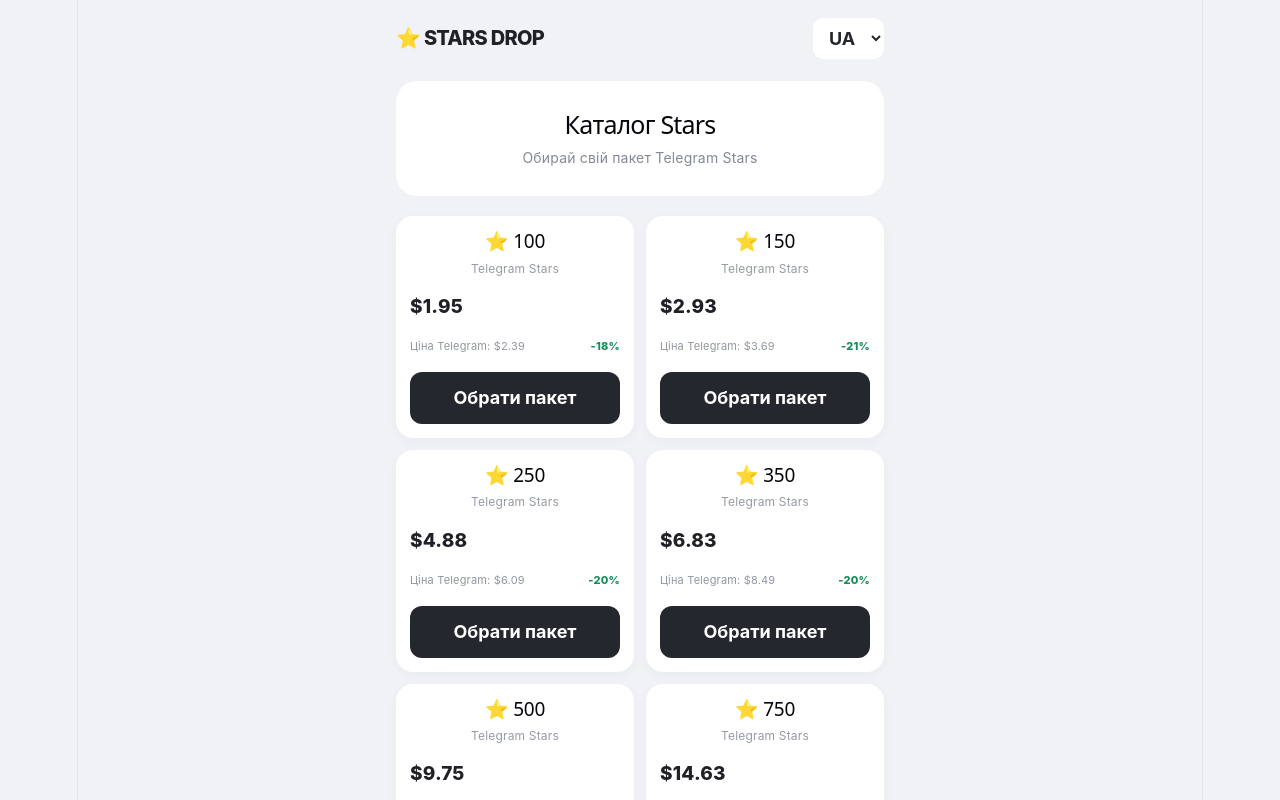
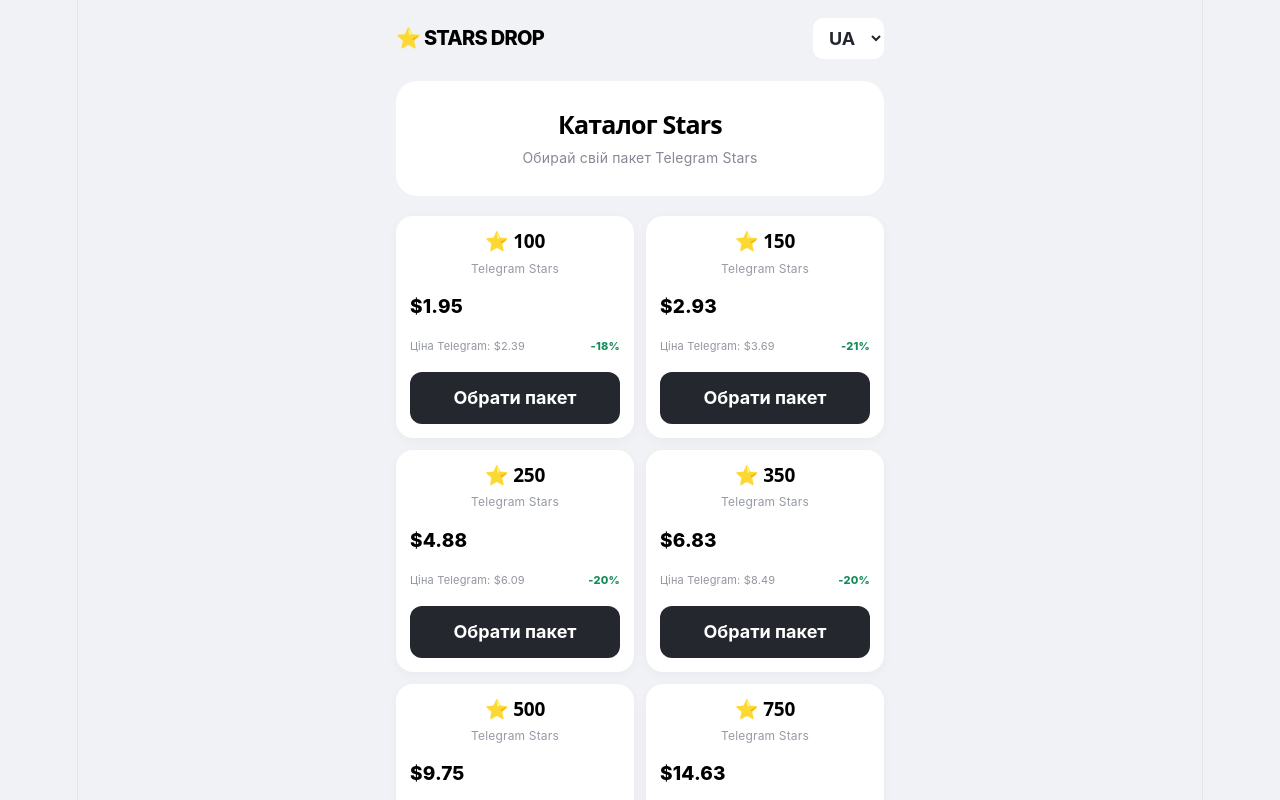
Before and after one commit to Cotif155/star-drop-miniapp, a React (Vite) app in the folder frontend/: page / in a window 1280 px wide. Shown: the top 800 px of the page. Built offline with nearby package versions, Linux system fonts and the light colour scheme.

Commit message:
Improve text contrast

```diff
--- a/frontend/src/App.css
+++ b/frontend/src/App.css
@@ -4,7 +4,7 @@
 body {
   margin: 0;
   background: #f1f2f5;
-  color: #202127;
+  color: #111111;
   font-family: -apple-system, BlinkMacSystemFont, "Segoe UI", sans-serif;
 }
 button, select {
@@ -27,6 +27,7 @@ button, select {
   font-size: 20px;
   font-weight: 850;
   letter-spacing: -0.7px;
+  color: #000000;
 }
 .topbar select {
   border: 0;
@@ -47,6 +48,8 @@ button, select {
   font-size: 25px;
   margin: 5px 0 8px;
   letter-spacing: -0.8px;
+  color: #000000;
+  font-weight: 850;
 }
 .hero p {
   color: #858995;
@@ -73,6 +76,8 @@ button, select {
 .package-top h2 {
   font-size: 19px;
   margin: 0 0 3px;
+  color: #000000;
+  font-weight: 850;
 }
 .package-top p {
   color: #969aa4;
@@ -88,6 +93,7 @@ button, select {
 .price-block strong {
   font-size: 19px;
   font-weight: 800;
+  color: #000000;
 }
 .price-block span {
   color: #656b77;
@@ -99,263 +105,137 @@ button, select {
   justify-content: space-between;
   gap: 5px;
   align-items: center;
-
   margin: 13px 0;
-
   font-size: 11px;
-
   color: #9296a0;
-
 }
-
 .saving {
-
   color: #168b59 !important;
-
   font-weight: 800;
-
 }
-
 .primary-button {
-
   width: 100%;
-
   border: none;
-
   border-radius: 12px;
-
   padding: 13px 10px;
-
   background: #24272d;
-
   color: white;
-
   font-weight: 750;
-
   cursor: pointer;
-
   transition: 0.15s;
-
 }
-
 .primary-button:active {
-
   transform: scale(0.98);
-
   background: #41454e;
-
 }
-
 .large {
-
   margin-top: 18px;
-
   padding: 16px;
-
   font-size: 15px;
-
 }
-
 .content-screen {
-
   background: white;
-
   border-radius: 21px;
-
   padding: 20px;
-
   box-shadow: 0 3px 14px rgba(20, 25, 35, 0.035);
-
 }
-
 .content-screen h1 {
-
   font-size: 24px;
-
   margin: 12px 0;
-
+  color: #000000;
+  font-weight: 850;
 }
-
 .back-button {
-
   border: none;
-
   background: #f0f1f4;
-
   color: #343740;
-
   padding: 10px 14px;
-
   border-radius: 10px;
-
   font-weight: 700;
-
   cursor: pointer;
-
 }
-
 .details-card {
-
   background: #f5f6f8;
-
   border-radius: 16px;
-
   padding: 17px;
-
   margin-top: 15px;
-
 }
-
 .detail-row {
-
   display: flex;
-
   justify-content: space-between;
-
   align-items: center;
-
   padding: 12px 0;
-
   border-bottom: 1px solid #e5e6e9;
-
   font-size: 14px;
-
   gap: 10px;
-
 }
-
 .detail-row:last-child {
-
   border-bottom: none;
-
 }
-
 .detail-row span {
-
   color: #777c87;
-
 }
-
 .detail-row strong {
-
   font-weight: 800;
-
+  color: #000000;
 }
-
 .muted {
-
   color: #858995;
-
   font-size: 14px;
-
 }
-
 .payment-options {
-
   display: flex;
-
   flex-direction: column;
-
   gap: 12px;
-
   margin-top: 20px;
-
 }
-
 .payment-option {
-
   display: flex;
-
   align-items: center;
-
   gap: 13px;
-
   width: 100%;
-
   padding: 16px;
-
   border: 1px solid #e8e9ed;
-
   border-radius: 15px;
-
   background: #f8f9fb;
-
   text-align: left;
-
   cursor: pointer;
-
 }
-
 .payment-option strong {
-
   display: block;
-
   font-size: 16px;
-
 }
-
 .payment-option small {
-
   display: block;
-
   color: #747985;
-
   font-size: 13px;
-
   margin-top: 5px;
-
 }
-
 .payment-option > span:last-child {
-
   margin-left: auto;
-
   font-size: 25px;
-
   color: #9296a0;
-
 }
-
 .coin-icon {
-
   width: 43px;
-
   height: 43px;
-
   display: flex;
-
   align-items: center;
-
   justify-content: center;
-
   border-radius: 50%;
-
   color: white;
-
   font-size: 21px;
-
   font-weight: 800;
-
 }
-
 .ton-icon {
-
   background: #168bd2;
-
 }
-
 .usdt-icon {
-
   background: #24a47a;
-
 }
-
 .payment-details {
-
   margin-top: 18px;
-
 }
-
 .demo-label {
   display: inline-block;
   padding: 7px 11px;
@@ -369,6 +249,7 @@ button, select {
 .payment-details h2 {
   font-size: 25px;
   margin: 16px 0 5px;
+  color: #000000;
 }
 .amount-label,
 .address-label {
@@ -380,6 +261,7 @@ button, select {
   font-size: 25px;
   font-weight: 850;
   margin-top: 7px;
+  color: #000000;
 }
 .wallet-address {
   margin-top: 9px;
@@ -402,31 +284,59 @@ button, select {
   border-radius: 11px;
   font-weight: 750;
   color: #282b32;
+
   cursor: pointer;
+
 }
+
 .demo-note {
+
   font-size: 12px;
+
   line-height: 1.5;
+
   color: #888d97;
+
   text-align: center;
+
   margin: 15px 0 5px;
+
 }
+
 .footer {
+
   text-align: center;
+
   color: #a0a3ac;
+
   font-size: 11px;
+
   padding: 25px 0 5px;
+
   font-weight: 700;
+
   letter-spacing: 1px;
+
 }
+
 @media (max-width: 360px) {
+
   .app {
+
     padding: 13px 10px;
+
   }
+
   .package-card {
+
     padding: 11px;
+
   }
+
   .price-block strong {
+
     font-size: 17px;
+
   }
+
 }
```
